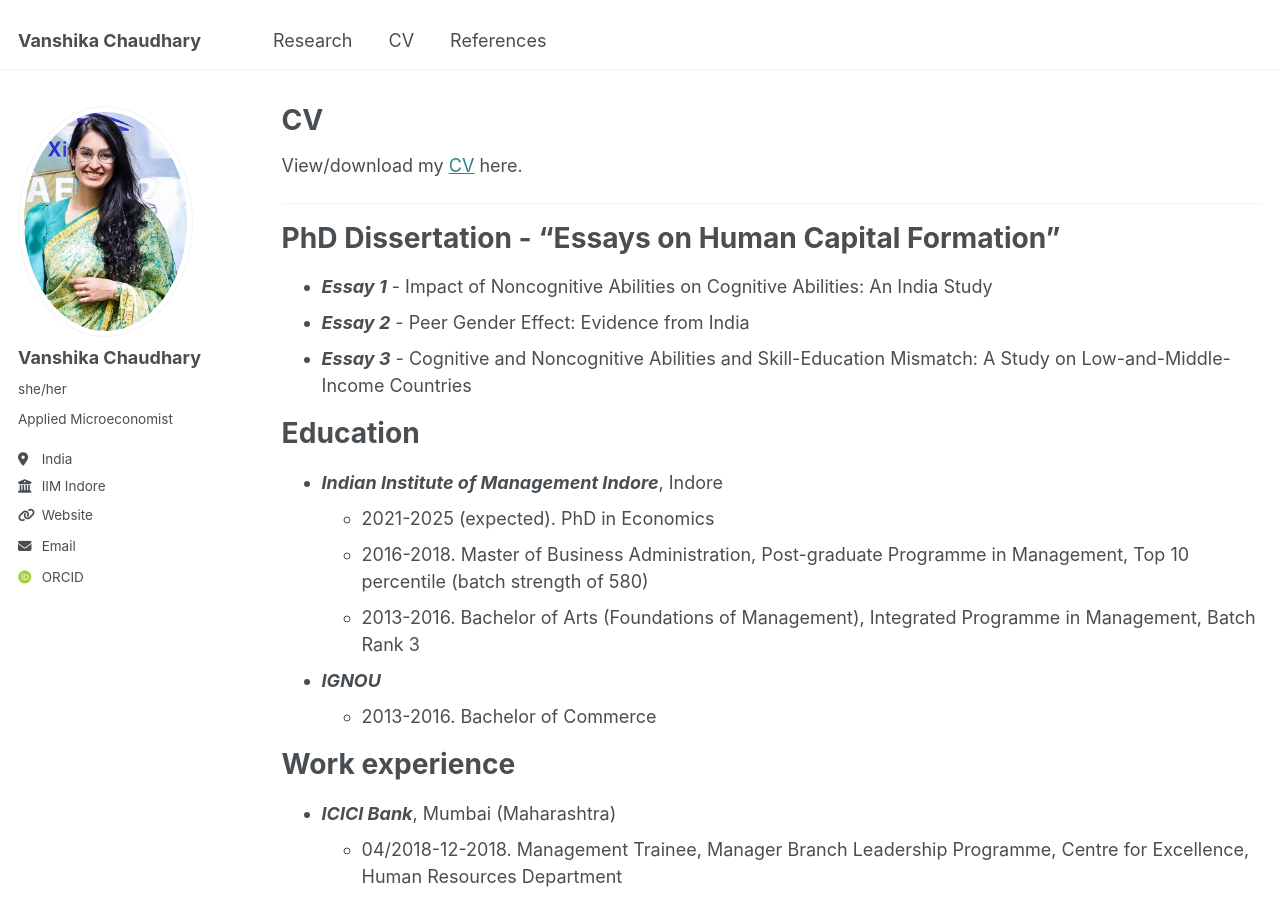
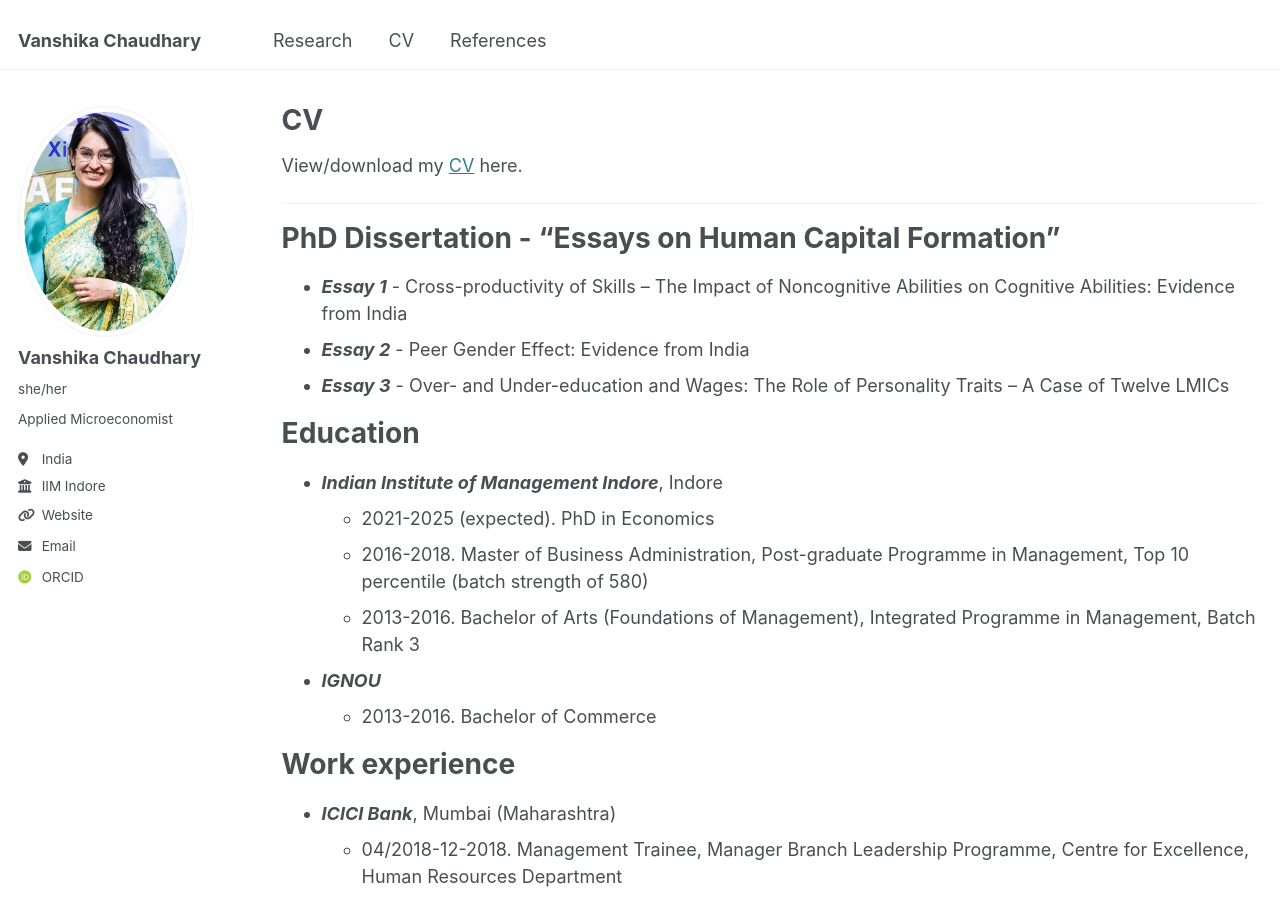
Before and after one commit to vanshika-chaudhary-economics/vanshika-chaudhary-economics.github.io, a Jekyll site: the page built from _pages/cv.md, in a window 1280 px wide and 900 px high. Built offline with Jekyll 4.4.1, drawn with Linux system fonts in a browser that asks for light colours; some web fonts are replaced.

Commit message:
Update cv.md

```diff
--- a/_pages/cv.md
+++ b/_pages/cv.md
@@ -16,9 +16,9 @@
 
 PhD Dissertation - "Essays on Human Capital Formation"
 ======
-* _**Essay 1**_ - Impact of Noncognitive Abilities on Cognitive Abilities: An India Study
+* _**Essay 1**_ - Cross-productivity of Skills – The Impact of Noncognitive Abilities on Cognitive Abilities: Evidence from India
 * _**Essay 2**_ - Peer Gender Effect: Evidence from India
-* _**Essay 3**_ - Cognitive and Noncognitive Abilities and Skill-Education Mismatch: A Study on Low-and-Middle-Income Countries
+* _**Essay 3**_ - Over- and Under-education and Wages: The Role of Personality Traits – A Case of Twelve LMICs
 
 Education
 ======
```
